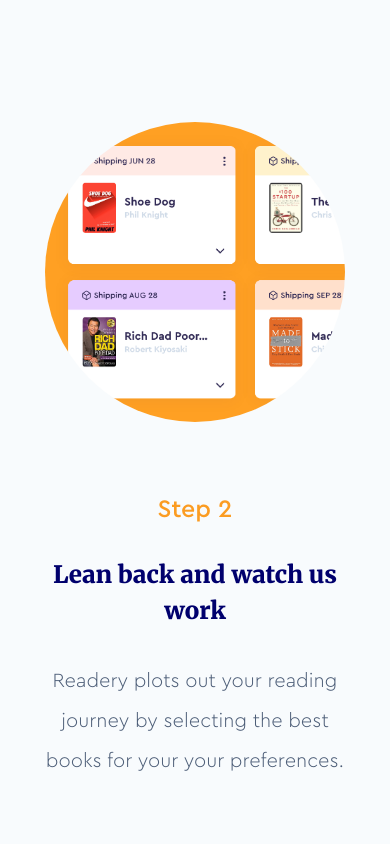
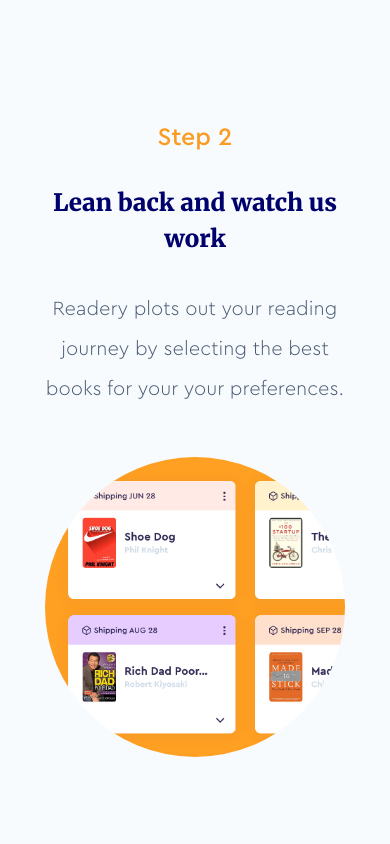
Before and after one commit to nicklbaert/readery-frontend, a Vue app: page /#/about in a window 390 px wide. Shown: the part 880-1724 px from the top of the page. Built offline with nearby package versions, Linux system fonts and the light colour scheme; what vue-axios-cors would draw is missing.

Commit message:
column reverse order

```diff
--- a/src/views/About.vue
+++ b/src/views/About.vue
@@ -147,10 +147,10 @@
 
   /*steps section */
   .step {
-    flex-direction: column;
+    flex-direction: column-reverse;
   }
   #step-2 {
-    flex-direction: column-reverse;
+    flex-direction: column;
   }
 
 
@@ -173,7 +173,7 @@
   }
 
   .step-text {
-    margin-bottom: 48px;
+    margin-bottom: 64px;
     text-align: center;
   }
 }
```
